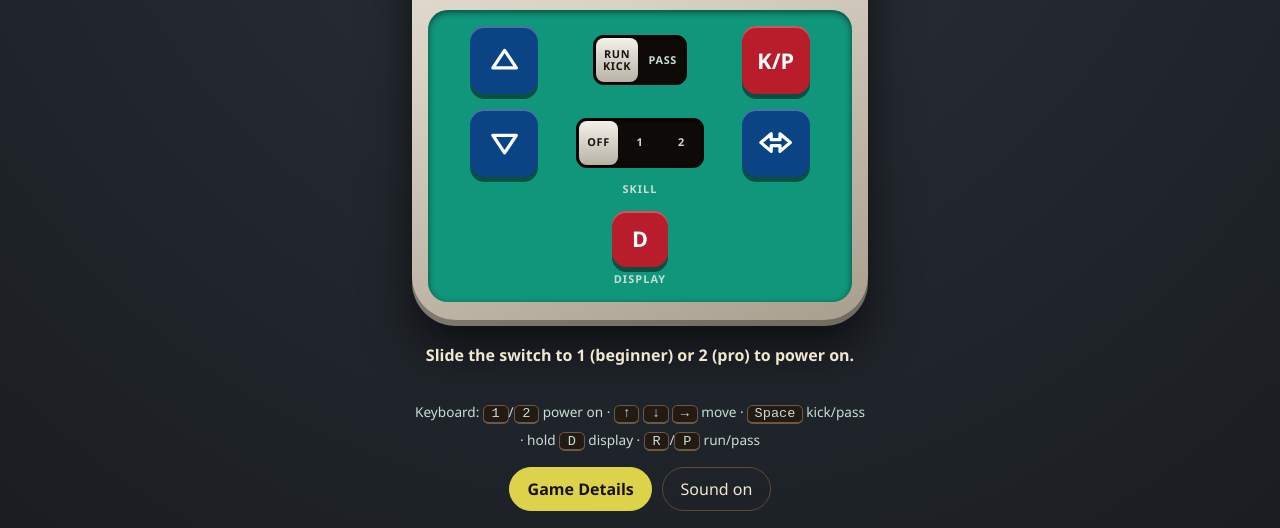
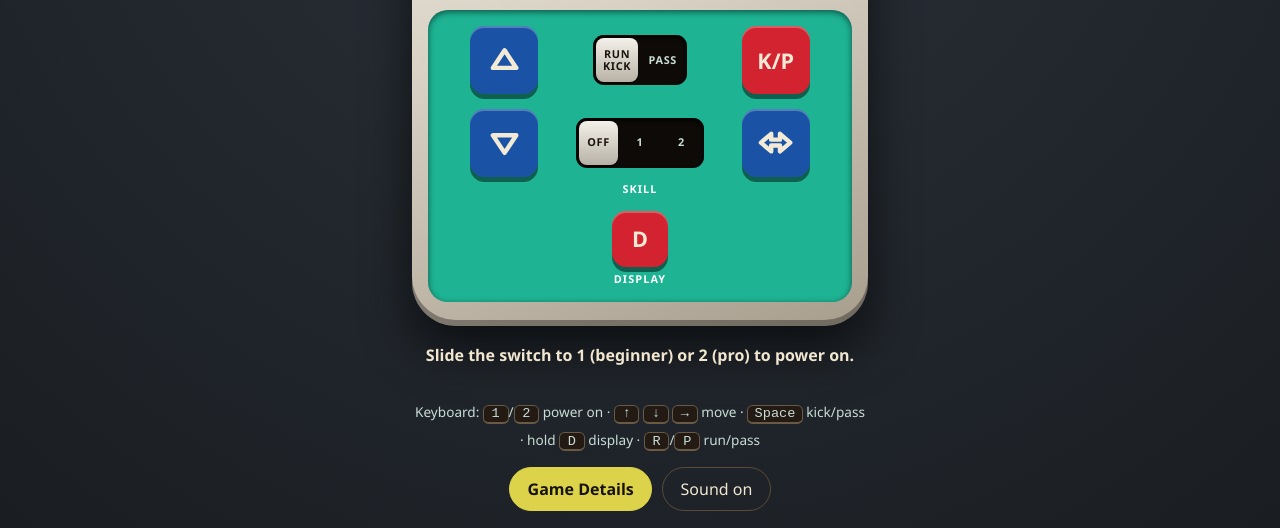
Before and after one commit to rbndchsn/electronic_quarterback, a website with bundled scripts: page index.html in a window 1280 px wide. Shown: the part 268-796 px from the top of the page. Built offline with nearby package versions, Linux system fonts and the light colour scheme.

Commit message:
Brighten keys and panel to match the photo as seen
Blue #1a52a6, red #d42330, green panel #1db393, with cream lettering
and thicker arrow outlines like the original keys.

Co-Authored-By: Claude Opus 5.5 <noreply@anthropic.com>
Claude-Session: https://claude.ai/code/session_019zCBz6JvQsGHRvteKFqgvL

```diff
--- a/style.css
+++ b/style.css
@@ -2,12 +2,12 @@
   --page: #16191d;
   --body: #d8d1c4;
   --body-edge: #a89e8e;
-  --panel: #10967b;
+  --panel: #1db393;
   --ink: #f1e6d0;
   --muted: #c9ddd6;
   --accent: #dcd34a;
-  --move: #0b4485;
-  --action: #b91c2b;
+  --move: #1a52a6;
+  --action: #d42330;
   --led: #ff3b30;
   color-scheme: dark;
 }
@@ -113,7 +113,7 @@ main {
   height: 4.25rem;
   border: 0;
   border-radius: 0.9rem;
-  color: #fff;
+  color: #f3ead6;
   font: inherit;
   font-size: 1.35rem;
   font-weight: 900;
@@ -124,9 +124,9 @@ main {
   transition: transform 60ms, box-shadow 60ms;
   touch-action: none;
 }
-.key svg { width: 2.2rem; height: 2.2rem; fill: none; stroke: #fff; stroke-width: 2.2; stroke-linejoin: round; }
-.key-move { background: var(--move); color: #ffffff; }
-.key-move svg { stroke: #ffffff; }
+.key svg { width: 2.2rem; height: 2.2rem; fill: none; stroke: #f3ead6; stroke-width: 3; stroke-linejoin: round; }
+.key-move { background: var(--move); color: #f3ead6; }
+.key-move svg { stroke: #f3ead6; }
 .key-action { background: var(--action); }
 .key:active, .key.pressed { transform: translateY(4px); box-shadow: 0 1px 0 #0007, inset 0 2px 0 #ffffff40; }
 .key-d { grid-column: 2; width: 3.5rem; height: 3.5rem; }
@@ -136,7 +136,7 @@ main {
   font-weight: 700;
   letter-spacing: 0.1em;
   text-transform: uppercase;
-  color: var(--muted);
+  color: #ffffff;
 }
 .cap-skill { grid-column: 2; margin-top: -0.6rem; }
 .cap-d { grid-column: 2; margin-top: -0.6rem; }
```
